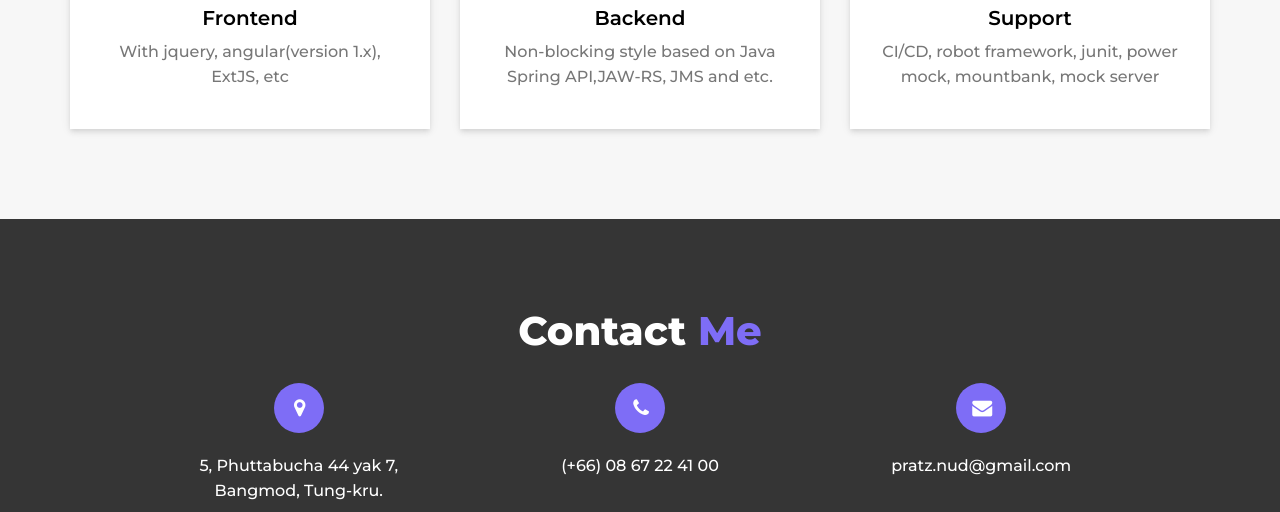
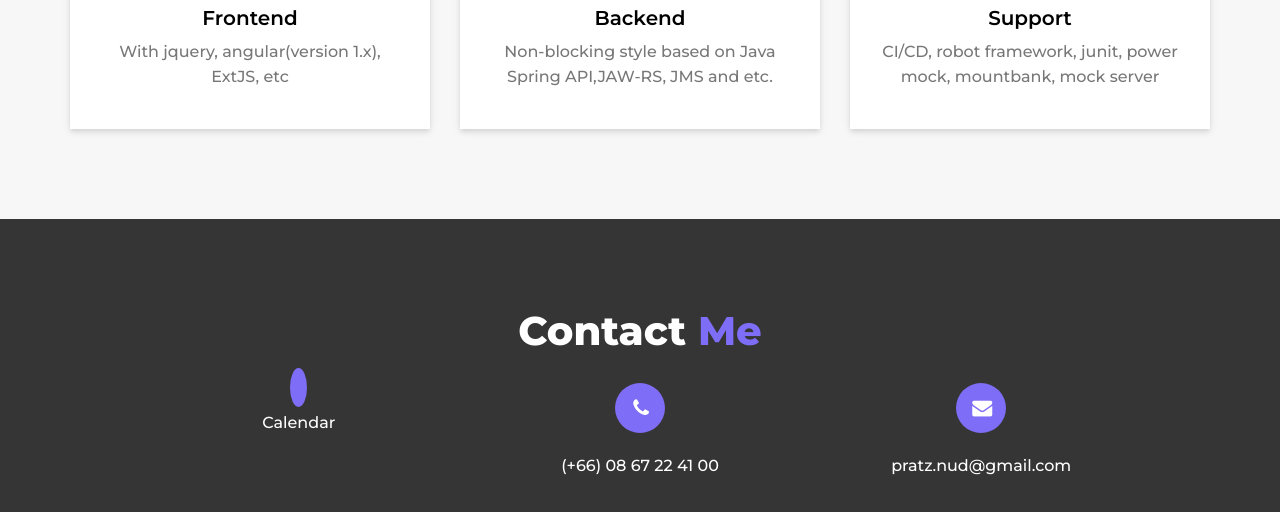
Before and after one commit to Pratzn/heroku-cv, a website: page public/index.html in a window 1280 px wide. Shown: the part 1565-2077 px from the top of the page. Drawn offline with Linux system fonts and the light colour scheme.

Commit message:
calendar

```diff
--- a/public/index.html
+++ b/public/index.html
@@ -391,8 +391,8 @@
             </div>
             <div class="row">
                <div class="col-md-3 col-md-offset-1 col-sm-4">
-                  <i class="fa fa-map-marker"></i>
-                  <p>5, Phuttabucha 44 yak 7, Bangmod, Tung-kru.</p>
+                  <i class="fa-calendar"></i>
+                  <p><a target="_blank" href="https://calendar.google.com/calendar/embed?src=pratz.nud%40gmail.com&ctz=Asia%2FBangkok">Calendar</a></p>
                </div>
                <div class="col-md-4 col-sm-4">
                   <i class="fa fa-phone"></i>
```
